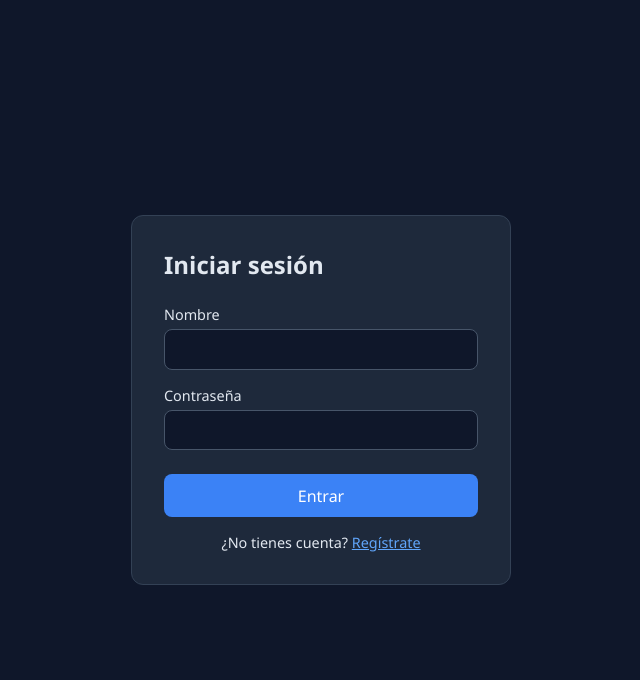
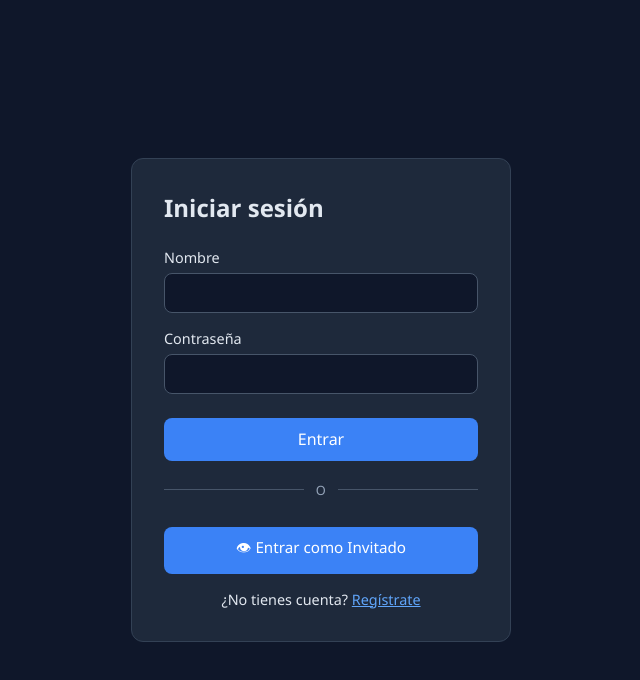
Before and after one commit to teqnobit/BingoMundial, a React (Vite) app in the folder frontend/: page /login in a window 1280 px wide. Shown: the top 680 px of the page, without its empty margins (319-959 px from the left). Built offline with nearby package versions, Linux system fonts and the light colour scheme.

Commit message:
Login como invitado

```diff
--- a/frontend/src/auth/session.js
+++ b/frontend/src/auth/session.js
@@ -1,11 +1,19 @@
 export function saveSession(token, usuario) {
   localStorage.setItem('token', token)
   localStorage.setItem('usuario', JSON.stringify(usuario))
+  localStorage.removeItem('guest')
+}
+
+export function saveGuestSession() {
+  localStorage.removeItem('token')
+  localStorage.setItem('usuario', JSON.stringify({ id: null, nombre: 'Invitado' }))
+  localStorage.setItem('guest', 'true')
 }
 
 export function clearSession() {
   localStorage.removeItem('token')
   localStorage.removeItem('usuario')
+  localStorage.removeItem('guest')
 }
 
 export function getToken() {
@@ -18,5 +26,9 @@ export function getUsuario() {
 }
 
 export function isAuthenticated() {
-  return Boolean(getToken())
+  return Boolean(getToken()) || isGuest()
 }
+
+export function isGuest() {
+  return localStorage.getItem('guest') === 'true'
+}
--- a/frontend/src/components/GridCarrusel.jsx
+++ b/frontend/src/components/GridCarrusel.jsx
@@ -1,10 +1,11 @@
 import { useState, useEffect } from 'react'
 import api from '../api/client'
-import { getUsuario } from '../auth/session'
+import { getUsuario, isGuest } from '../auth/session'
 import Grid5x5 from './Grid5x5'
 
 export default function GridCarrusel({ grids: gridsExterno, onNeedRefresh, estadosCeldas, onClickCelda, onGridChange }) {
   const usuarioActual = getUsuario()
+  const esInvitado = isGuest()
   const [grids, setGrids] = useState(gridsExterno || [])
   const [currentIndex, setCurrentIndex] = useState(0)
   const [loading, setLoading] = useState(!gridsExterno)
@@ -19,6 +20,7 @@ export default function GridCarrusel({ grids: gridsExterno, onNeedRefresh, estad
     if (gridsExterno) {
       setGrids(gridsExterno)
       // Cuando los grids se actualicen, encontrar el índice del usuario actual
+      if (!esInvitado && usuarioActual?.id) {
         const indiceUsuarioActual = gridsExterno.findIndex(
           (grid) => grid.usuario.id === usuarioActual.id
         )
@@ -26,7 +28,8 @@ export default function GridCarrusel({ grids: gridsExterno, onNeedRefresh, estad
           setCurrentIndex(indiceUsuarioActual)
         }
       }
-  }, [gridsExterno, usuarioActual.id])
+    }
+  }, [gridsExterno, usuarioActual?.id, esInvitado])
 
   async function cargarGrids() {
     try {
@@ -34,11 +37,13 @@ export default function GridCarrusel({ grids: gridsExterno, onNeedRefresh, estad
       setGrids(data)
 
       // Encontrar el índice del usuario actual
+      if (!esInvitado && usuarioActual?.id) {
         const indiceUsuarioActual = data.findIndex(
           (grid) => grid.usuario.id === usuarioActual.id
         )
         if (indiceUsuarioActual !== -1) {
           setCurrentIndex(indiceUsuarioActual)
+        }
       }
 
       setLoading(false)
@@ -57,7 +62,7 @@ export default function GridCarrusel({ grids: gridsExterno, onNeedRefresh, estad
   }
 
   const gridActual = grids[currentIndex]
-  const esGridPropio = gridActual?.usuario?.id === usuarioActual?.id
+  const esGridPropio = !esInvitado && gridActual?.usuario?.id === usuarioActual?.id
 
   useEffect(() => {
     if (gridActual) {
--- a/frontend/src/pages/Auth.css
+++ b/frontend/src/pages/Auth.css
@@ -66,3 +66,43 @@
 .auth-link a {
   color: #60a5fa;
 }
+
+.auth-divider {
+  display: flex;
+  align-items: center;
+  gap: 0.75rem;
+  margin: 0.25rem 0;
+}
+
+.auth-divider::before,
+.auth-divider::after {
+  content: '';
+  flex: 1;
+  height: 1px;
+  background: #475569;
+}
+
+.auth-divider span {
+  font-size: 0.8rem;
+  color: #94a3b8;
+  text-transform: uppercase;
+  letter-spacing: 0.05em;
+}
+
+.auth-guest-btn {
+  margin: 0;
+  padding: 0.65rem;
+  border: 1px solid #475569;
+  border-radius: 8px;
+  background: transparent;
+  color: #94a3b8;
+  cursor: pointer;
+  font-size: 0.95rem;
+  transition: background 0.2s, color 0.2s, border-color 0.2s;
+}
+
+.auth-guest-btn:hover {
+  background: rgba(148, 163, 184, 0.1);
+  color: #e2e8f0;
+  border-color: #64748b;
+}
--- a/frontend/src/pages/Dashboard.jsx
+++ b/frontend/src/pages/Dashboard.jsx
@@ -10,7 +10,7 @@ import {
 } from '@dnd-kit/core'
 import { SortableContext, arrayMove, verticalListSortingStrategy } from '@dnd-kit/sortable'
 import api from '../api/client'
-import { clearSession, getUsuario } from '../auth/session'
+import { clearSession, getUsuario, isGuest } from '../auth/session'
 import AsideOraciones from '../components/AsideOraciones'
 import GridCarrusel from '../components/GridCarrusel'
 import Header from '../components/Header'
@@ -19,6 +19,7 @@ import './Dashboard.css'
 export default function Dashboard() {
   const navigate = useNavigate()
   const usuario = getUsuario()
+  const esInvitado = isGuest()
   const [oraciones, setOraciones] = useState([])
   const [celdas, setCeldas] = useState([])
   const [grids, setGrids] = useState([])
@@ -47,7 +48,7 @@ export default function Dashboard() {
     return () => window.removeEventListener('resize', handleResize)
   }, [])
 
-  const esGridPropio = !activeGrid || activeGrid.usuario.id === usuario?.id
+  const esGridPropio = !esInvitado && (!activeGrid || activeGrid.usuario.id === usuario?.id)
 
   const sensors = useSensors(
     useSensor(PointerSensor, { activationConstraint: { distance: 6 } }),
@@ -82,18 +83,24 @@ export default function Dashboard() {
 
   useEffect(() => {
     cargarOraciones().catch(() => {
+      if (!esInvitado) {
         clearSession()
         navigate('/login')
+      }
     })
+    if (!esInvitado) {
       cargarCeldas().catch(() => {
         clearSession()
         navigate('/login')
       })
+    }
     cargarGrids().catch(() => {
+      if (!esInvitado) {
         clearSession()
         navigate('/login')
+      }
     })
-  }, [cargarOraciones, cargarCeldas, cargarGrids, navigate])
+  }, [cargarOraciones, cargarCeldas, cargarGrids, navigate, esInvitado])
 
   function handleLogout() {
     clearSession()
@@ -229,7 +236,7 @@ export default function Dashboard() {
 
   return (
     <div className="dashboard">
-      <Header titulo="Bingo Mundial" onLogout={handleLogout} usuario={usuario} />
+      <Header titulo="Bingo Mundial" onLogout={handleLogout} usuario={usuario} esInvitado={esInvitado} />
 
       <DndContext
         sensors={sensors}
@@ -248,7 +255,7 @@ export default function Dashboard() {
               onAgregar={handleAgregar}
               onEditar={handleEditar}
               onEliminar={handleEliminar}
-              isEditable={esGridPropio}
+              isEditable={esGridPropio && !esInvitado}
             />}
           </SortableContext>
 
--- a/frontend/src/pages/Login.jsx
+++ b/frontend/src/pages/Login.jsx
@@ -1,7 +1,7 @@
 import { useState } from 'react'
 import { Link, useNavigate } from 'react-router-dom'
 import api from '../api/client'
-import { saveSession } from '../auth/session'
+import { saveSession, saveGuestSession } from '../auth/session'
 import './Auth.css'
 
 export default function Login() {
@@ -34,6 +34,11 @@ export default function Login() {
     }
   }
 
+  function handleGuest() {
+    saveGuestSession()
+    navigate('/dashboard')
+  }
+
   return (
     <div className="auth-page">
       <form className="auth-card" onSubmit={handleSubmit}>
@@ -61,6 +66,12 @@ export default function Login() {
         <button type="submit" disabled={loading}>
           {loading ? 'Entrando...' : 'Entrar'}
         </button>
+        <div className="auth-divider">
+          <span>o</span>
+        </div>
+        <button type="button" className="auth-guest-btn" onClick={handleGuest}>
+          👁 Entrar como Invitado
+        </button>
         <p className="auth-link">
           ¿No tienes cuenta? <Link to="/signup">Regístrate</Link>
         </p>
```
Lines whose indentation alone changed are shown as unchanged.
